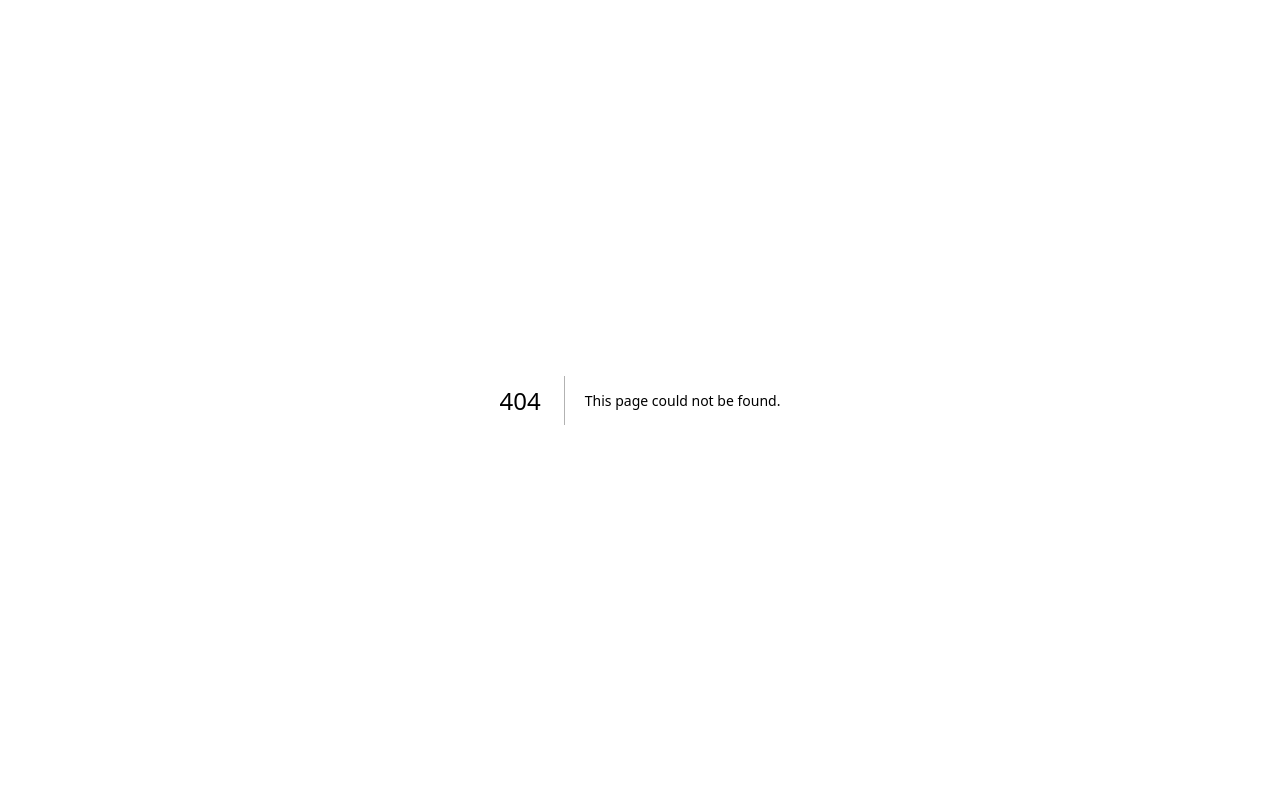
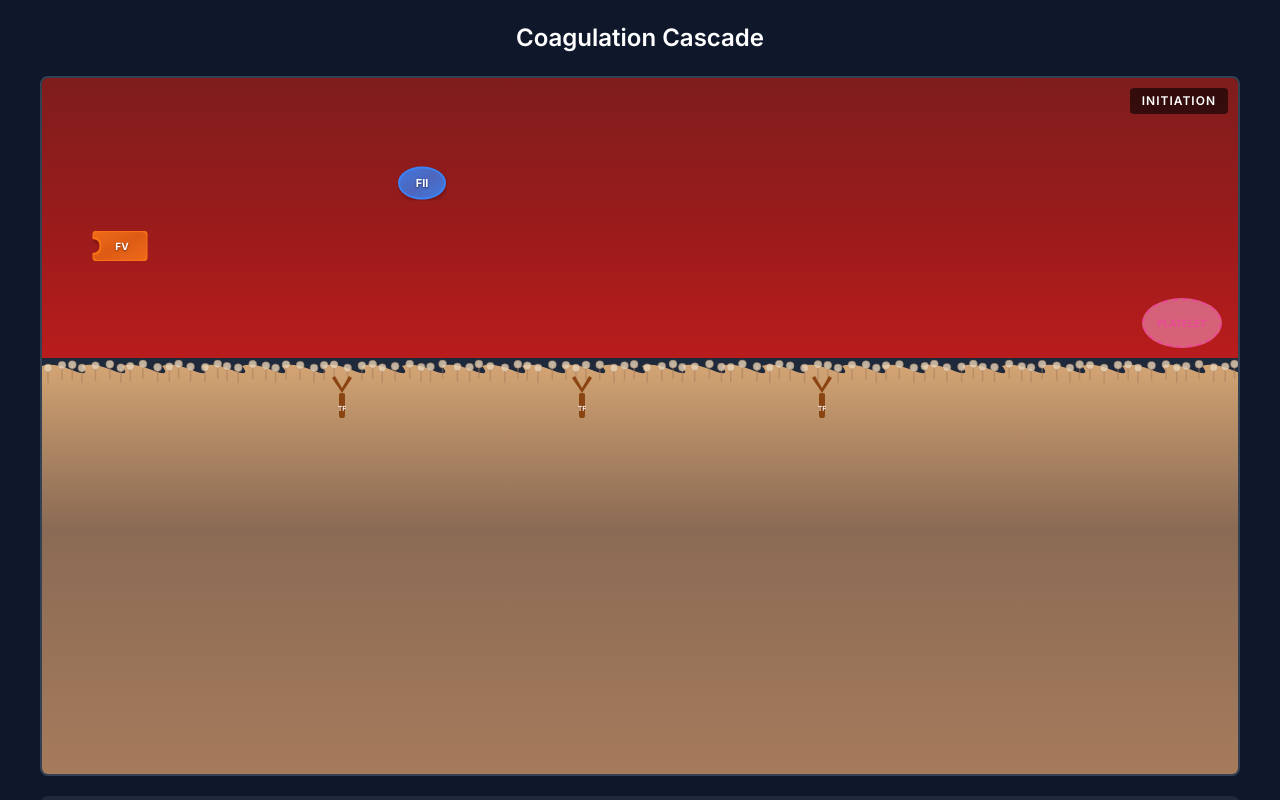
Before and after one commit to ObuObuHub/hemosim, a Next.js app: page /game-v2 in a window 1280 px wide. Before the commit this address had no page. Built offline with nearby package versions, Linux system fonts and the light colour scheme.

Commit message:
feat(game): add scene-based game page v2 with initiation scene
Integrates all scene components, state management, and game logic into
the new visual overhaul architecture with bio-accurate factor shapes
and phospholipid membrane rendering.

Co-Authored-By: Claude Opus 4.5 <noreply@anthropic.com>

```diff
--- /dev/null
+++ b/app/game-v2/page.tsx
@@ -0,0 +1,177 @@
+// app/game-v2/page.tsx
+'use client';
+
+import { useEffect, useRef, useCallback } from 'react';
+import type { ReactElement } from 'react';
+import { useSceneState } from '@/hooks/useSceneState';
+import { SceneContainer, InitiationScene } from '@/components/game/scenes';
+import type { FloatingFactor } from '@/types/game';
+
+const GAME_WIDTH = 1200;
+const GAME_HEIGHT = 700;
+
+/**
+ * Scene-based coagulation cascade game
+ * TEXTBOOK FIRST, GAMIFICATION SECOND
+ */
+export default function GamePageV2(): ReactElement {
+  const {
+    state,
+    setScene,
+    addFloatingFactor,
+    removeFloatingFactor,
+    updateFloatingFactors,
+    removeActivationArrow,
+    setObjectives,
+    areAllObjectivesComplete,
+  } = useSceneState();
+
+  const lastFrameTimeRef = useRef<number>(0);
+  const animationFrameRef = useRef<number>(0);
+
+  // Initialize scene objectives
+  useEffect(() => {
+    if (state.currentScene === 'initiation') {
+      setObjectives([
+        { id: 'dock-fx', description: 'Dock FX with TF+VIIa', isComplete: false },
+        { id: 'dock-fv', description: 'Dock FV to form Prothrombinase', isComplete: false },
+        { id: 'deliver-thrombin', description: 'Deliver thrombin to platelet', isComplete: false },
+      ]);
+    }
+  }, [state.currentScene, setObjectives]);
+
+  // Check for scene transition
+  useEffect(() => {
+    if (areAllObjectivesComplete()) {
+      if (state.currentScene === 'initiation') {
+        setTimeout(() => setScene('amplification'), 500);
+      } else if (state.currentScene === 'amplification') {
+        setTimeout(() => setScene('propagation'), 500);
+      } else if (state.currentScene === 'propagation') {
+        setTimeout(() => setScene('victory'), 500);
+      }
+    }
+  }, [state.currentScene, areAllObjectivesComplete, setScene]);
+
+  // Spawn floating factors for initiation
+  useEffect(() => {
+    if (state.currentScene !== 'initiation') return;
+
+    const spawnFactor = (): void => {
+      const factors = ['FX', 'FV', 'FII'];
+      const factorId = factors[Math.floor(Math.random() * factors.length)];
+      const factor: FloatingFactor = {
+        id: `floating-${Date.now()}-${Math.random().toString(36).slice(2, 7)}`,
+        factorId,
+        position: { x: -50, y: 50 + Math.random() * 150 },
+        velocity: { x: 50 + Math.random() * 30, y: (Math.random() - 0.5) * 20 },
+        isVulnerableTo: [],
+      };
+      addFloatingFactor(factor);
+    };
+
+    spawnFactor();
+    const interval = setInterval(spawnFactor, 3000);
+    return () => clearInterval(interval);
+  }, [state.currentScene, addFloatingFactor]);
+
+  // Game loop for factor movement
+  useEffect(() => {
+    const gameLoop = (timestamp: number): void => {
+      if (lastFrameTimeRef.current === 0) {
+        lastFrameTimeRef.current = timestamp;
+      }
+
+      const deltaTime = (timestamp - lastFrameTimeRef.current) / 1000;
+      lastFrameTimeRef.current = timestamp;
+
+      const updatedFactors = state.floatingFactors
+        .map((factor) => ({
+          ...factor,
+          position: {
+            x: factor.position.x + factor.velocity.x * deltaTime,
+            y: factor.position.y + factor.velocity.y * deltaTime,
+          },
+        }))
+        .filter((factor) => factor.position.x < GAME_WIDTH + 100);
+
+      if (updatedFactors.length !== state.floatingFactors.length ||
+          updatedFactors.some((f, i) => f.position.x !== state.floatingFactors[i]?.position.x)) {
+        updateFloatingFactors(updatedFactors);
+      }
+
+      animationFrameRef.current = requestAnimationFrame(gameLoop);
+    };
+
+    animationFrameRef.current = requestAnimationFrame(gameLoop);
+    return () => cancelAnimationFrame(animationFrameRef.current);
+  }, [state.floatingFactors, updateFloatingFactors]);
+
+  // Handlers
+  const handleFactorCatch = useCallback((factorId: string): void => {
+    console.log('Caught factor:', factorId);
+    removeFloatingFactor(factorId);
+  }, [removeFloatingFactor]);
+
+  const handleFactorDock = useCallback((_factorId: string, _complexId: string): void => {
+    // Placeholder for docking logic
+  }, []);
+
+  const handleThrombinDrag = useCallback((_thrombinId: string, _targetX: number, _targetY: number): void => {
+    // Placeholder for thrombin drag logic
+  }, []);
+
+  const handleArrowComplete = useCallback((arrowId: string): void => {
+    removeActivationArrow(arrowId);
+  }, [removeActivationArrow]);
+
+  return (
+    <div style={{ display: 'flex', flexDirection: 'column', alignItems: 'center', justifyContent: 'center', minHeight: '100vh', backgroundColor: '#0F172A', padding: 20 }}>
+      <h1 style={{ color: '#FFFFFF', marginBottom: 20, fontSize: 24, fontWeight: 600 }}>
+        Coagulation Cascade
+      </h1>
+
+      <div style={{ width: GAME_WIDTH, height: GAME_HEIGHT, border: '2px solid #334155', borderRadius: 8, overflow: 'hidden', backgroundColor: '#1E293B' }}>
+        <SceneContainer currentScene={state.currentScene}>
+          {state.currentScene === 'initiation' && (
+            <InitiationScene
+              width={GAME_WIDTH}
+              height={GAME_HEIGHT}
+              floatingFactors={state.floatingFactors}
+              dockedComplexes={state.dockedComplexes}
+              activationArrows={state.activationArrows}
+              onFactorCatch={handleFactorCatch}
+              onFactorDock={handleFactorDock}
+              onThrombinDrag={handleThrombinDrag}
+              onArrowComplete={handleArrowComplete}
+            />
+          )}
+
+          {state.currentScene === 'victory' && (
+            <div style={{ display: 'flex', flexDirection: 'column', alignItems: 'center', justifyContent: 'center', height: '100%', color: '#FFFFFF' }}>
+              <h2 style={{ fontSize: 48, marginBottom: 20 }}>Clot Stabilized!</h2>
+              <p style={{ fontSize: 18, opacity: 0.8 }}>You successfully built the coagulation cascade.</p>
+            </div>
+          )}
+        </SceneContainer>
+      </div>
+
+      {/* Objectives display */}
+      <div style={{ marginTop: 20, padding: 16, backgroundColor: '#1E293B', borderRadius: 8, color: '#FFFFFF', width: GAME_WIDTH }}>
+        <h3 style={{ marginBottom: 8, fontSize: 14, fontWeight: 600 }}>Objectives:</h3>
+        <ul style={{ listStyle: 'none', padding: 0, margin: 0 }}>
+          {state.objectives.map((obj) => (
+            <li key={obj.id} style={{ display: 'flex', alignItems: 'center', gap: 8, padding: '4px 0', opacity: obj.isComplete ? 0.5 : 1 }}>
+              <span style={{ color: obj.isComplete ? '#22C55E' : '#64748B' }}>
+                {obj.isComplete ? '\u2713' : '\u25CB'}
+              </span>
+              <span style={{ textDecoration: obj.isComplete ? 'line-through' : 'none' }}>
+                {obj.description}
+              </span>
+            </li>
+          ))}
+        </ul>
+      </div>
+    </div>
+  );
+}
```
